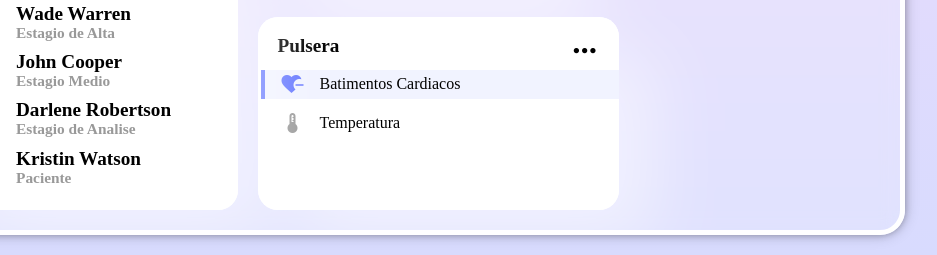
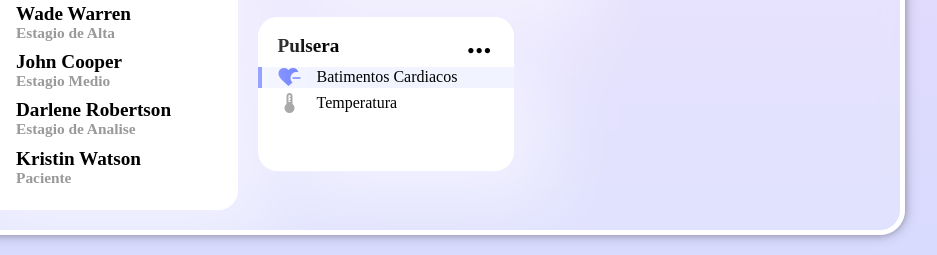
Before and after one commit to Anonimocods/pulsehealth, a website: page index.html in a window 1280 px wide. Shown: the part 545-800 px from the top of the page, 343-1280 px from the left. Drawn offline with nearby package versions, Linux system fonts and the light colour scheme.

Commit message:
modifiquei dashbord

```diff
--- a/style/dashbord.css
+++ b/style/dashbord.css
@@ -808,8 +808,8 @@ body {
 /* timeline start */
 .container .right main .timeline {
     position: relative;
-    width: 120%;
-    height: 100%;
+    width: 85%;
+    height: 80%;
     background-color: rgba(255, 255, 255, 1);
     backdrop-filter: blur(5px);
     border-radius: 20px;
@@ -871,8 +871,8 @@ body {
     width: 100%;
     height: 100%;
     display: flex;
-    padding: 3px;
-    gap: 9px;
+    padding: 0px;
+    gap: 5px;
 }
 
 .container .right main .timeline .timelineVideos ul li {
--- a/style/pulseira.css
+++ b/style/pulseira.css
@@ -575,7 +575,3 @@ body {
     color: #999;
     font-size: 1.2em;
 }
-
-.batimentos h2 {
-
-}
```
